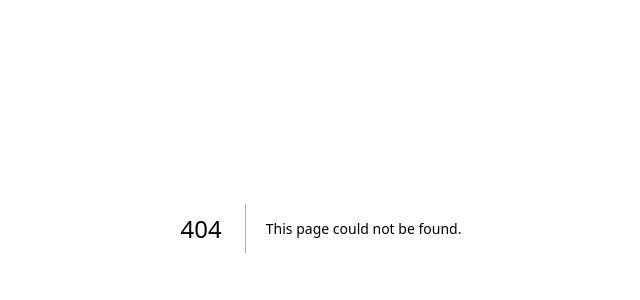
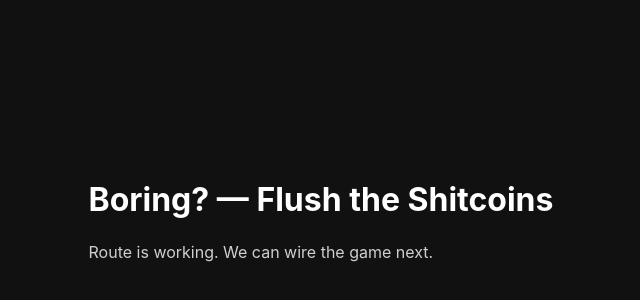
Before and after one commit to Flushimoto/TOILETCOIN, a Next.js app: page /boring in a window 1280 px wide. Before the commit this address had no page. Shown: the part 172-472 px from the top of the page, without its empty margins (319-959 px from the left). Built offline with nearby package versions, Linux system fonts and the light colour scheme.

Commit message:
Create page.tsx

```diff
--- /dev/null
+++ b/app/boring/page.tsx
@@ -0,0 +1,18 @@
+'use client';
+
+export default function Page() {
+  return (
+    <div style={{
+      minHeight: '100vh',
+      display: 'grid',
+      placeItems: 'center',
+      color: '#fff',
+      background: '#111'
+    }}>
+      <div>
+        <h1 style={{margin: 0}}>Boring? — Flush the Shitcoins</h1>
+        <p style={{opacity: .8}}>Route is working. We can wire the game next.</p>
+      </div>
+    </div>
+  );
+}
```
